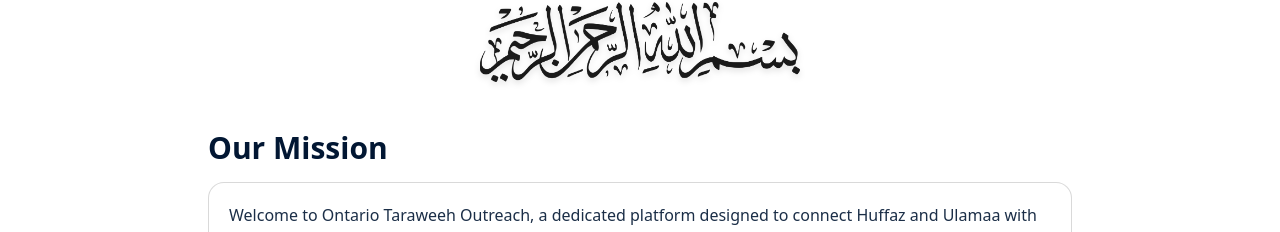
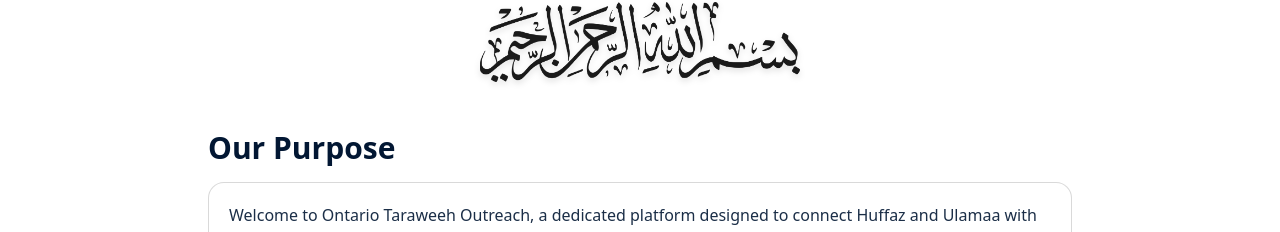
Before and after one commit to Zaydqadri/OTO_Web_Dev, a Next.js app: page / in a window 1280 px wide. Shown: the part 159-391 px from the top of the page. Built offline with nearby package versions, Linux system fonts and the light colour scheme.

Commit message:
index change

```diff
--- a/src/pages/index.tsx
+++ b/src/pages/index.tsx
@@ -14,7 +14,7 @@ export default function Home() {
       </div>
 
       <h1 className="text-3xl font-bold text-[var(--brand)] py-4">
-        Our Mission
+        Our Purpose
       </h1>
 
       <div className="rounded-2xl border border-[color:rgb(0_0_0_/_0.15)] bg-white p-5 mb-6">
```
